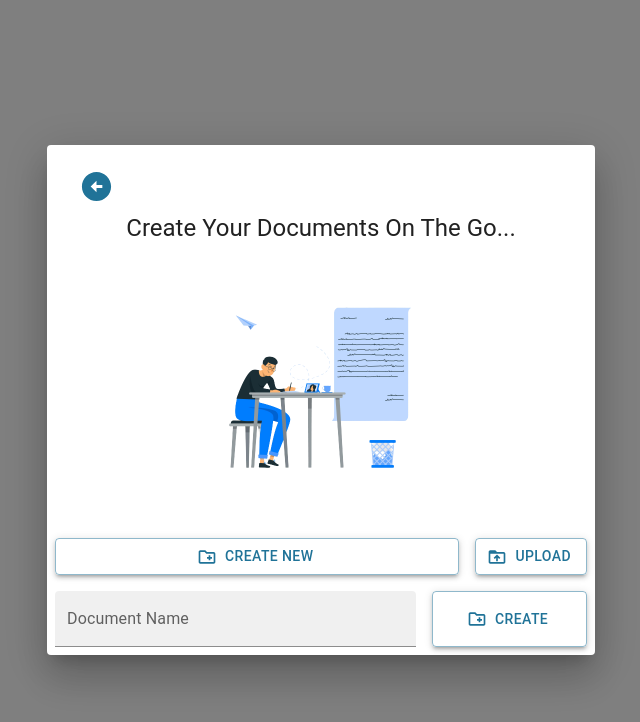
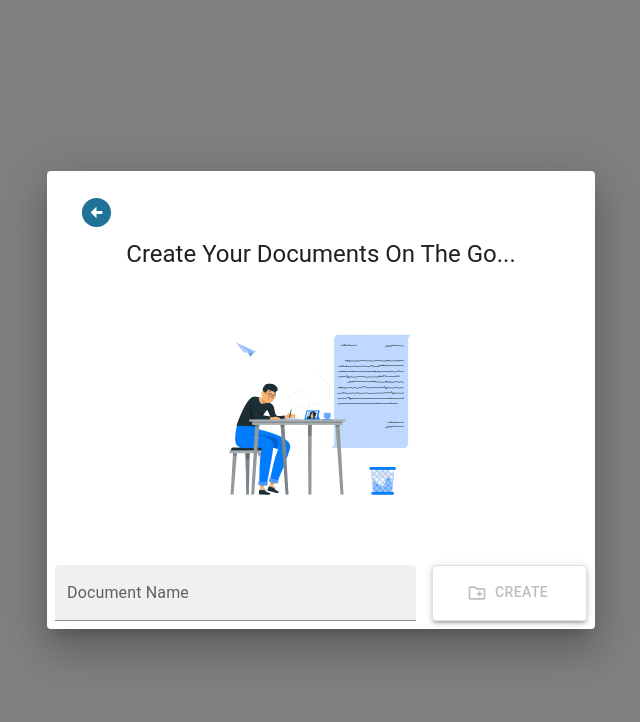
Before and after one commit to ShahrozAhmd/rich-text-editor, a React (Create React App) app: page / in a window 1280 px wide. Both pictures are taken after a click on the button "CREATE NEW". Shown: the top 722 px of the page, without its empty margins (319-959 px from the left). Built offline with nearby package versions, Linux system fonts and the light colour scheme.

Commit message:
added some conditonal UI rendering elements on landing modal

```diff
--- a/src/Components/Modal/modal.js
+++ b/src/Components/Modal/modal.js
@@ -1,12 +1,9 @@
-import * as React from "react";
+import React, { useState, useEffect } from "react";
 import {
-  Button,
   Dialog,
   DialogActions,
   DialogContent,
-  DialogContentText,
   DialogTitle,
-  useMediaQuery,
 } from "@mui/material";
 
 import { useTheme } from "@mui/material/styles";
@@ -24,7 +21,13 @@ import Loader from "react-loader-spinner";
 
 const Modal = ({ isOpen }) => {
   const [open, setOpen] = React.useState(true);
-  const theme = useTheme();
+  const [documentName, setDocumentName] = useState("");
+
+  const [uiEvents, setUiEvents] = useState({
+    isCreateNew: false,
+    isUpload: false,
+    isGoBack: false,
+  });
 
   const handleClickOpen = () => {
     setOpen(true);
@@ -34,6 +37,19 @@ const Modal = ({ isOpen }) => {
     setOpen(false);
   };
 
+  const createNewHandler = () => {
+    setUiEvents({ ...uiEvents, isCreateNew: true });
+  };
+  const goBackHandler = () => {
+    setUiEvents({ isCreateNew: false, isUpload: false, isGoBack: false });
+    setDocumentName("")
+  };
+  const setDocumentNameHandler = (e) => {
+    setDocumentName(e.target.value);
+  };
+  useEffect(() => {
+    console.log(documentName);
+  }, [documentName]);
   return (
     <div>
       {/* <Button variant="outlined" onClick={handleClickOpen}>
@@ -41,21 +57,26 @@ const Modal = ({ isOpen }) => {
       </Button> */}
       <Dialog
         open={open}
-        onClose={handleClose}
+        // comment it for some time that this disable modal disappear on backdrop click
+        // onClose={handleClose}
         aria-labelledby="responsive-dialog-title"
       >
         <DialogTitle id="responsive-dialog-title">
           {/* Back button to show when user wants to select another option */}
+          {uiEvents.isCreateNew || uiEvents.isUpload ? (
             <Box sx={{ display: "flex", justifyContent: "flex-start" }}>
-            <IconButton>
+              <IconButton onClick={goBackHandler}>
                 <ArrowCircleLeftIcon color="primary" fontSize="large" />
               </IconButton>
             </Box>
+          ) : null}
+
           {/* Title Tagline */}
           <Typography variant="h5" align="center">
             Create Your Documents On The Go...
           </Typography>
         </DialogTitle>
+
         <DialogContent>
           {/* Image */}
           <Stack
@@ -76,27 +97,39 @@ const Modal = ({ isOpen }) => {
           </Stack>
         </DialogContent>
         {/* Buttons for selecting one option */}
+        {!uiEvents.isCreateNew && (
           <DialogActions>
             <Stack
               direction={{ xs: "column", sm: "row", md: "row" }}
               spacing={2}
               sx={{ width: "100%" }}
             >
-            <CreateNewButton width="100" btnText="Create New" />
+              <CreateNewButton
+                width="100"
+                btnText="Create New"
+                click={createNewHandler}
+              />
               <UploadButton />
             </Stack>
           </DialogActions>
+        )}
         {/* Give name to the new created document  */}
+        {uiEvents.isCreateNew && (
           <DialogActions>
             <Stack
               direction={{ xs: "column", sm: "row", md: "row" }}
               spacing={2}
               sx={{ width: "100%" }}
             >
-            <Input />
-            <CreateNewButton width="40" btnText="Create" />
+              <Input change={setDocumentNameHandler} />
+              <CreateNewButton
+                width="40"
+                btnText="Create"
+                disable={documentName !== "" ? false : true}
+              />
             </Stack>
           </DialogActions>
+        )}
       </Dialog>
     </div>
   );
--- a/src/Components/UI/Button/createnew-button.js
+++ b/src/Components/UI/Button/createnew-button.js
@@ -2,10 +2,11 @@ import * as React from "react";
 import Button from "@mui/material/Button";
 import CreateNewFolderOutlinedIcon from "@mui/icons-material/CreateNewFolderOutlined";
 
-const CreateNewButton = ({ click,width,btnText }) => {
+const CreateNewButton = ({ click, width, btnText, disable }) => {
   return (
     <>
       <Button
+        disabled={disable && disable}
         onClick={click}
         sx={{ width: `${width}%`, boxShadow: 3 }}
         variant="outlined"
--- a/src/Context/State/state.js
+++ b/src/Context/State/state.js
@@ -1,4 +1,13 @@
 export const state = {
-  landing: {},
+  landing: {
+    createNewSelected: false,
+    uploadSelected: false,
+    uploadedDoc: undefined,
+    isDocUploaded: false,
+    isCreatedNew: false,
+    createNewName: "",
+    isError: true,
+    errorMessage: "",
+  },
   editor: {},
 };
```
Lines whose indentation alone changed are shown as unchanged.
